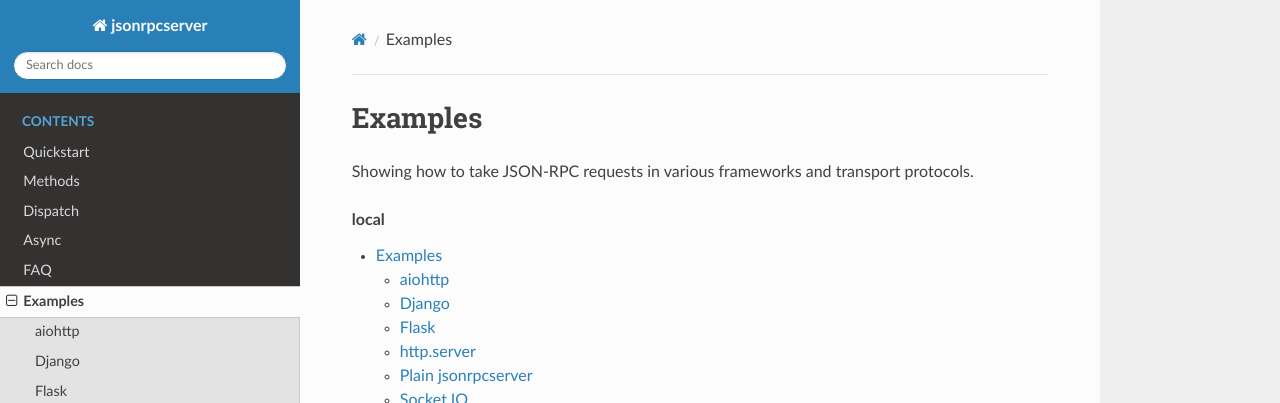
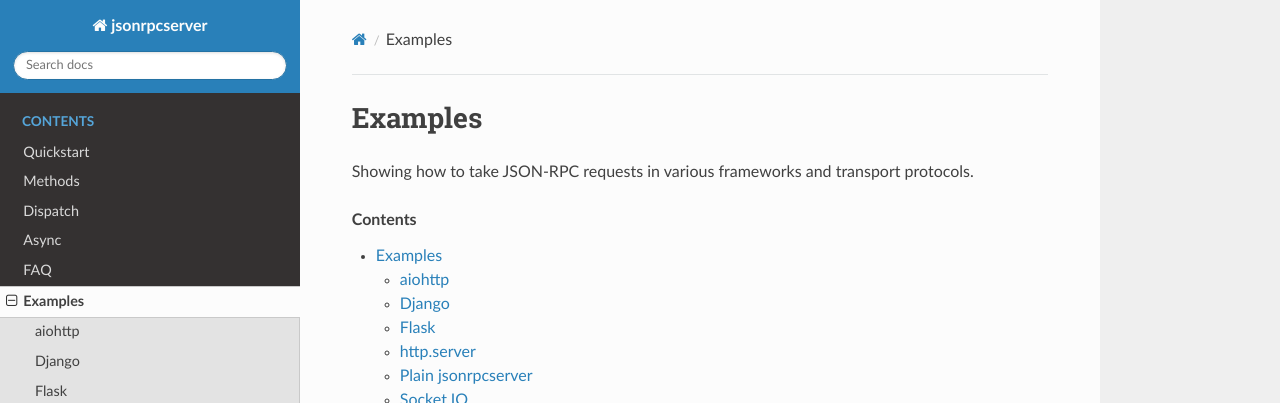
Before and after one commit to explodinglabs/jsonrpcserver, a Sphinx documentation site: the page built from docs/examples.md, in a window 1280 px wide and 900 px high. Shown: the top 403 px of the window. Built offline with Sphinx 7.4.7 and the Read the Docs theme 2.0.0, drawn with Linux system fonts in a browser that asks for light colours.

Commit message:
Update examples.md

````diff
--- a/docs/examples.md
+++ b/docs/examples.md
@@ -3,7 +3,7 @@
 Showing how to take JSON-RPC requests in various frameworks and transport
 protocols.
 
-```{contents} local
+```{contents}
 ```
 
 ## aiohttp
````
